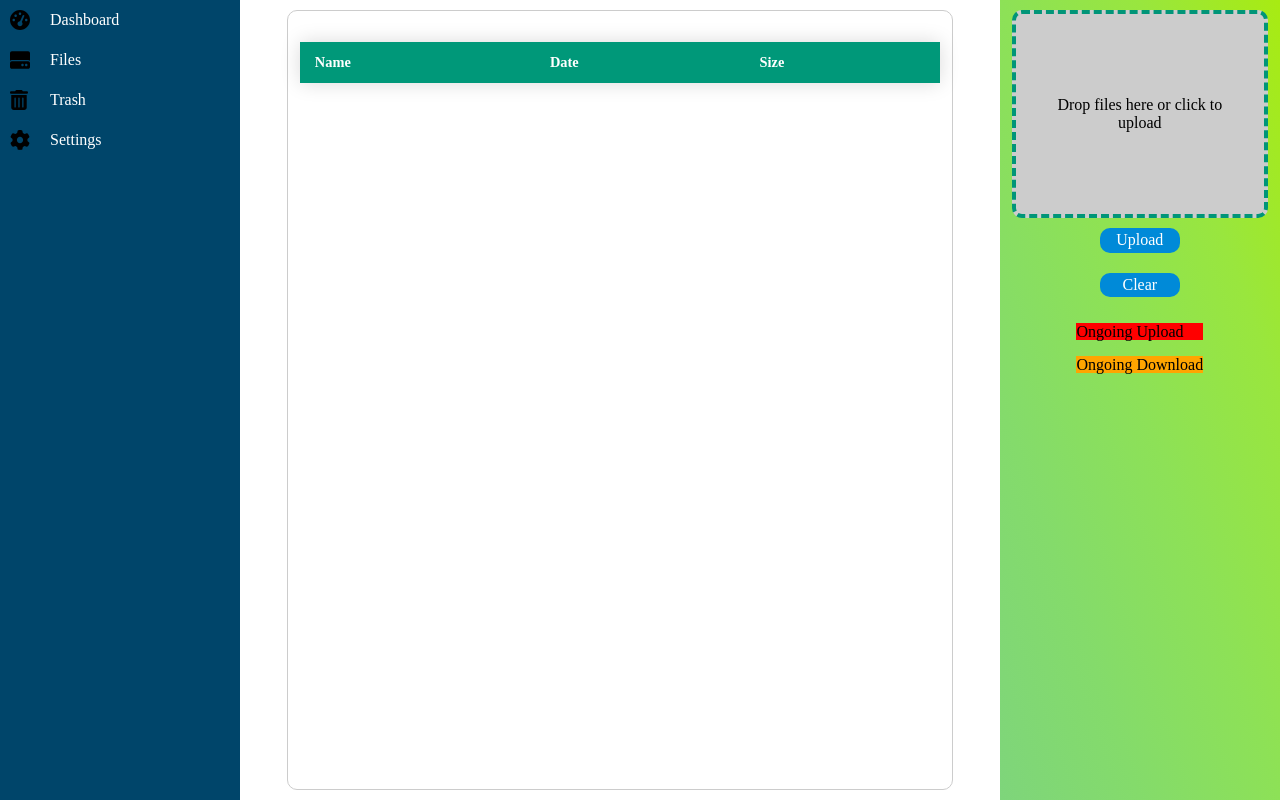
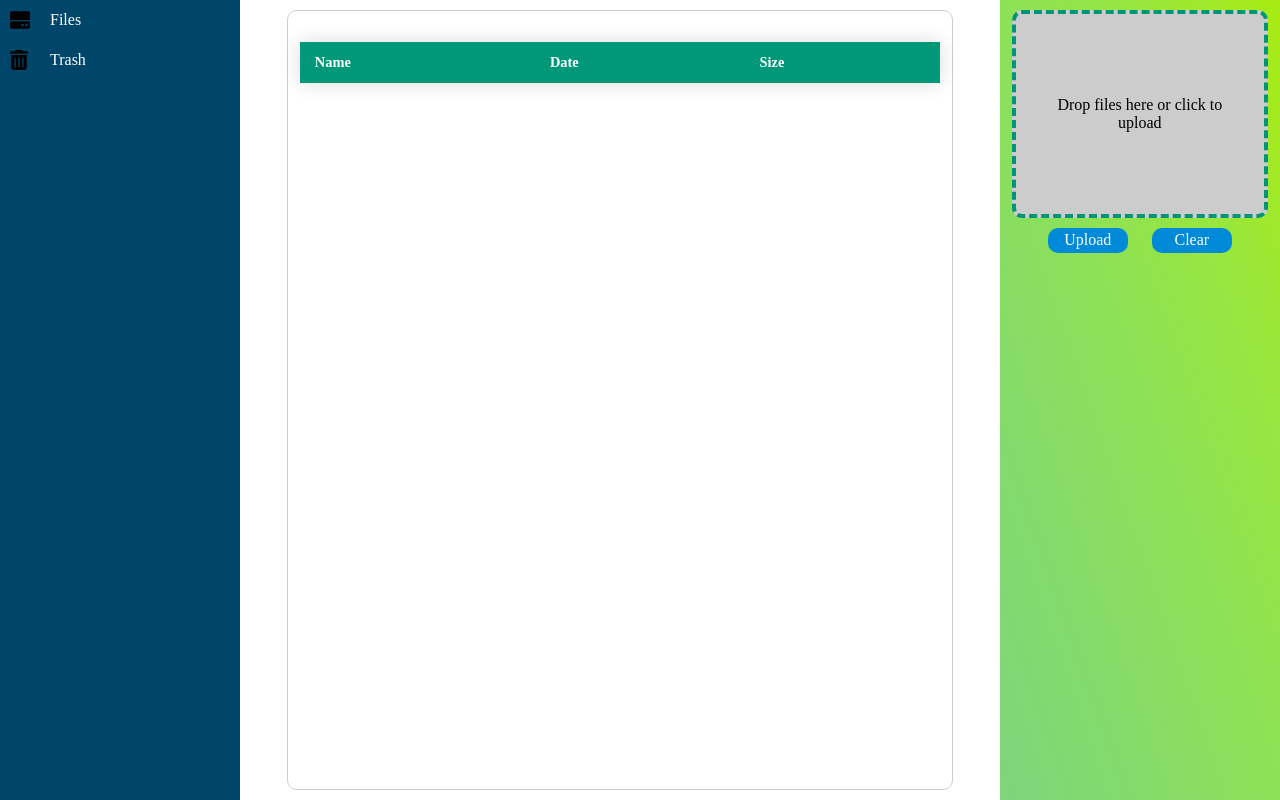
Before and after one commit to rockjia1996/fileverse, a Flask app: page /files in a window 1280 px wide. Shown: the part 61-861 px from the top of the page. Run offline with Flask 2, Linux system fonts and the light colour scheme; lists and menus that the app fills with data are empty.

Commit message:
Add style on the upload section.

```diff
--- a/fileverse/static/css/files/details.css
+++ b/fileverse/static/css/files/details.css
@@ -1,53 +1,46 @@
-/* Upload & Download Details */
-.ongoing-task{
+.upload-details {
     width: 100%;
-}
-
-
-.ongoing-tasks__upload{
-    width: 100%;
-    height: 20%;
-    background: red;
-
-}
-
-.ongoing-tasks__download{
-    width: 100%;
-    height: 20%;
-    background: orange;
-
-
-}
-
-
-.upload-details{
-    width: 100%;
+    height: 60vh;
+    overflow-y: scroll;
 }
 
 .detail {
-   padding: 10px;
-   margin: 5px;
-   text-align: left;
-   padding: 1rem 5rem;
+    width: 100%;
+    padding: 10px;
+    margin: 5px;
+    text-align: left;
+    padding: 10px 10px;
 }
 
-.detail__name{
-    display: block;
+.detail:hover {
+    background-color: rgba(0, 0, 0, 0.10);
 }
 
-.detail__progress{
-    display: inline-block;
-    width: 80%;
+.detail__name {
+    display: block;
+    font-size: small;
 }
 
-.detail__cancel{
+.detail__progress {
     display: inline-block;
-    color: #d3394c;
-    padding: 2px 10px;
-    border: 2px solid #d3394c;
+    width: 70%;
+}
+
+.detail__cancel {
+    display: inline-block;
     cursor: pointer;
-    font-size: medium;
-    border-radius: 10px;
-    margin-left: 10px;
-    margin-right: 10px;
+    background-color: transparent;
+    border: 0;
+    padding: 10px 10px;
 }
+
+.cancel-icon {
+    width: 20px;
+    height: 20px;
+    background-image: url("/static/img/cancel.svg");
+    background-repeat: no-repeat;
+}
+
+.cancel-icon:hover {
+    transform: scale(1.1);
+}
--- a/fileverse/static/css/files/dropzone.css
+++ b/fileverse/static/css/files/dropzone.css
@@ -22,6 +22,7 @@
 }
 
 .drop-zone__submit{
+    display: inline-block;
     color: white;
     background-color: #008AD8;
     border: 0px;
@@ -29,10 +30,5 @@
     padding: 3px 10px;
     margin: 10px;
     width: 5rem;
+    cursor: pointer;
 }
-
-.ongoing-tasks__upload{
-
-}
-
-.ongoing-tasks__download{}
--- a/fileverse/static/css/files/tabs.css
+++ b/fileverse/static/css/files/tabs.css
@@ -17,21 +17,18 @@
   display: flex;
   align-items: center;
 
-  background-color: #00456a;
+  width: 100%;
+  padding: 10px 10px;
   border: none;
   outline: none;
+
   cursor: pointer;
+  transition: 0.3s;
 
+  text-align: left;
+  font-size: medium;
   color: white;
-
-  padding: 10px 10px;
-
-  transition: 0.3s;
-  width: 100%;
-  text-align: left;
-
-  font-size: medium;
-
+  background-color: #00456a;
 
 }
 
--- a/fileverse/static/js/files/dropzone.js
+++ b/fileverse/static/js/files/dropzone.js
@@ -46,25 +46,32 @@ function addUploadFileEntry(filename) {
     let detailName = document.createElement("span");
     let detailProgress = document.createElement("progress");
     let detailCancel = document.createElement("button");
+    let detailCancelIcon = document.createElementNS("http://www.w3.org/2000/svg", "svg");
 
     detail.className = "detail";
     detailName.className = "detail__name";
     detailProgress.className = "detail__progress";
     detailCancel.className = "detail__cancel";
+    detailCancelIcon.classList.add("cancel-icon");
 
     detail.appendChild(detailName)
     detail.appendChild(detailProgress)
     detail.appendChild(detailCancel)
 
+    detailCancel.appendChild(detailCancelIcon)
+
     detailName.textContent = filename;
     detailProgress.max = "100";
     detailProgress.value = "0";
-    detailCancel.textContent = "Cancel";
 
     document.querySelector(".upload-details").appendChild(detail)
+
+
+    detailCancel.onclick = () => alert("abort")
+
 }
 
-function removeUploadFileEntry(){
+function removeUploadFileEntries(){
     let details = document.querySelector(".upload-details");
 
     let removeChildren = [];
--- a/fileverse/templates/files/files.html
+++ b/fileverse/templates/files/files.html
@@ -16,7 +16,7 @@
   <link rel="stylesheet" href="{{ url_for('static', filename='css/files/details.css')}}">
   <link rel="shortcut icon" href="{{ url_for('static', filename='favicon.ico') }}">
 </head>
-<!-- TO DO: Refactor the page -->
+
 <body>
   <div class="navbar">
     <div class="brand-name">FileVerse</div>
@@ -33,10 +33,19 @@
 
     <!-- Sidebar -->
     <div class="tab">
+
+      <!--
         <button class="tab__link">
           <svg class="dashboard-icon"></svg>
           <span>Dashboard</span>
         </button>
+
+
+        <button class="tab__link">
+          <svg class="settings-icon"></svg>
+          <span>Settings</span>
+        </button>
+      -->
 
       <button class="tab__link" onclick="openTab(event, 'file-table');" id="file-tab">
         <svg class="files-icon"></svg>
@@ -48,10 +57,6 @@
         <span>Trash</span>
       </button>
 
-      <button class="tab__link">
-        <svg class="settings-icon"></svg>
-        <span>Settings</span>
-      </button>
     </div>
 
 
@@ -90,21 +95,14 @@
         <input class="drop-zone__input" type="file" name="file" multiple />
       </div>
 
+        <div>
           <button class="drop-zone__submit" type="submit" onclick="uploadFile(event)">Upload</button>
-      <button class="drop-zone__submit" type="submit" onclick="removeUploadFileEntry(event)">Clear</button>
+          <button class="drop-zone__submit" type="submit" onclick="removeUploadFileEntries(event)">Clear</button>
+        </div>
 
-      <div class="ongoing-tasks">
-        <div class="ongoing-tasks__upload">
-          <p>Ongoing Upload</p>
       <div class="upload-details">
       </div>
-        </div>
 
-        <div class="ongoing-tasks__download">
-          <p>Ongoing Download</p>
-          <div class="download-details">
-
-          </div>
     </div>
   </div>
   </div>
```
Also changed, not shown: fileverse/static/img/cancel.svg (added). Lines whose indentation alone changed are shown as unchanged.
